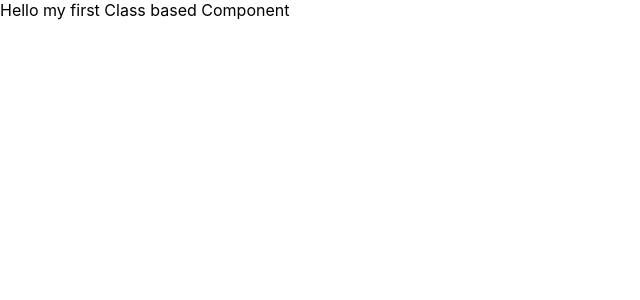
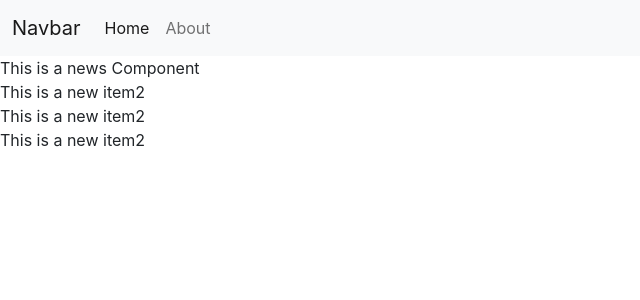
Before and after one commit to wasimiqbal1/React, a React (Create React App) app in the folder newsapp/: page / in a window 1280 px wide. Shown: the top 300 px of the page, without its empty margins (0-640 px from the left). Built offline with nearby package versions, Linux system fonts and the light colour scheme.

Commit message:
Class Components

```diff
--- a/newsapp/public/index.html
+++ b/newsapp/public/index.html
@@ -1,20 +1,20 @@
 <!DOCTYPE html>
 <html lang="en">
-  <head>
+
+<head>
     <meta charset="utf-8" />
     <link rel="icon" href="%PUBLIC_URL%/favicon.ico" />
     <meta name="viewport" content="width=device-width, initial-scale=1" />
     <meta name="theme-color" content="#000000" />
-    <meta
-      name="description"
-      content="Web site created using create-react-app"
-    />
+    <meta name="description" content="News Daily is a news app, which can be used to grab  quickly daily news bites.
+      if you are interesd in news, wheather, politics and sports news, news daily is for you" />
     <link rel="apple-touch-icon" href="%PUBLIC_URL%/logo192.png" />
     <!--
       manifest.json provides metadata used when your web app is installed on a
       user's mobile device or desktop. See https://developers.google.com/web/fundamentals/web-app-manifest/
     -->
     <link rel="manifest" href="%PUBLIC_URL%/manifest.json" />
+    <link href="https://cdn.jsdelivr.net/npm/bootstrap@5.1.3/dist/css/bootstrap.min.css" rel="stylesheet" integrity="sha384-1BmE4kWBq78iYhFldvKuhfTAU6auU8tT94WrHftjDbrCEXSU1oBoqyl2QvZ6jIW3" crossorigin="anonymous" />
     <!--
       Notice the use of %PUBLIC_URL% in the tags above.
       It will be replaced with the URL of the `public` folder during the build.
@@ -24,9 +24,10 @@
       work correctly both with client-side routing and a non-root public URL.
       Learn how to configure a non-root public URL by running `npm run build`.
     -->
-    <title>React App</title>
-  </head>
-  <body>
+    <title>News Daily - Get daily news free!</title>
+</head>
+
+<body>
     <noscript>You need to enable JavaScript to run this app.</noscript>
     <div id="root"></div>
     <!--
@@ -39,5 +40,8 @@
       To begin the development, run `npm start` or `yarn start`.
       To create a production bundle, use `npm run build` or `yarn build`.
     -->
-  </body>
+    <script src="https://cdn.jsdelivr.net/npm/@popperjs/core@2.10.2/dist/umd/popper.min.js" integrity="sha384-7+zCNj/IqJ95wo16oMtfsKbZ9ccEh31eOz1HGyDuCQ6wgnyJNSYdrPa03rtR1zdB" crossorigin="anonymous"></script>
+    <script src="https://cdn.jsdelivr.net/npm/bootstrap@5.1.3/dist/js/bootstrap.min.js" integrity="sha384-QJHtvGhmr9XOIpI6YVutG+2QOK9T+ZnN4kzFN1RtK3zEFEIsxhlmWl5/YESvpZ13" crossorigin="anonymous"></script>
+</body>
+
 </html>
--- a/newsapp/src/App.js
+++ b/newsapp/src/App.js
@@ -1,12 +1,16 @@
 import './App.css';
+import Navbar from './components/Navbar';
+import News from './components/News';
 
 import React, { Component } from 'react';
 
 class App extends Component {
+
   render() {
     return (
       <div>
-        Hello my first Class based Component
+        <Navbar/>
+        <News/>
       </div>
     );
   }
--- /dev/null
+++ b/newsapp/src/components/Navbar.js
@@ -0,0 +1,32 @@
+import React, { Component } from 'react'
+
+export class Navbar extends Component {
+
+    render() {
+        return (
+            <div>
+                <nav className="navbar navbar-expand-lg navbar-light bg-light">
+                    <div className="container-fluid">
+                        <a className="navbar-brand" href="/">Navbar</a>
+                        <button className="navbar-toggler" type="button" data-bs-toggle="collapse" data-bs-target="#navbarSupportedContent" aria-controls="navbarSupportedContent" aria-expanded="false" aria-label="Toggle navigation">
+                            <span className="navbar-toggler-icon"></span>
+                        </button>
+                        <div className="collapse navbar-collapse" id="navbarSupportedContent">
+                            <ul className="navbar-nav me-auto mb-2 mb-lg-0">
+                                <li className="nav-item">
+                                    <a className="nav-link active" aria-current="page" href="/">Home</a>
+                                </li>
+                                <li className="nav-item">
+                                    <a className="nav-link" href="/about">About</a>
+                                </li>
+
+                            </ul>
+                        </div>
+                    </div>
+                </nav>
+            </div>
+        )
+    }
+}
+
+export default Navbar
--- /dev/null
+++ b/newsapp/src/components/News.js
@@ -0,0 +1,18 @@
+import React, { Component } from 'react';
+import NewsItem from './Newsitem';
+
+class News extends Component {
+    render() {
+        return (
+            <div>
+                This is a news Component
+                <NewsItem/>
+                <NewsItem/>
+                <NewsItem/>
+
+            </div>
+        );
+    }
+}
+
+export default News;
--- /dev/null
+++ b/newsapp/src/components/Newsitem.js
@@ -0,0 +1,13 @@
+import React, { Component } from 'react'
+
+export class Newsitem extends Component {
+    render() {
+        return (
+            <div>
+                This is a new item2
+            </div>
+        )
+    }
+}
+
+export default Newsitem
```
